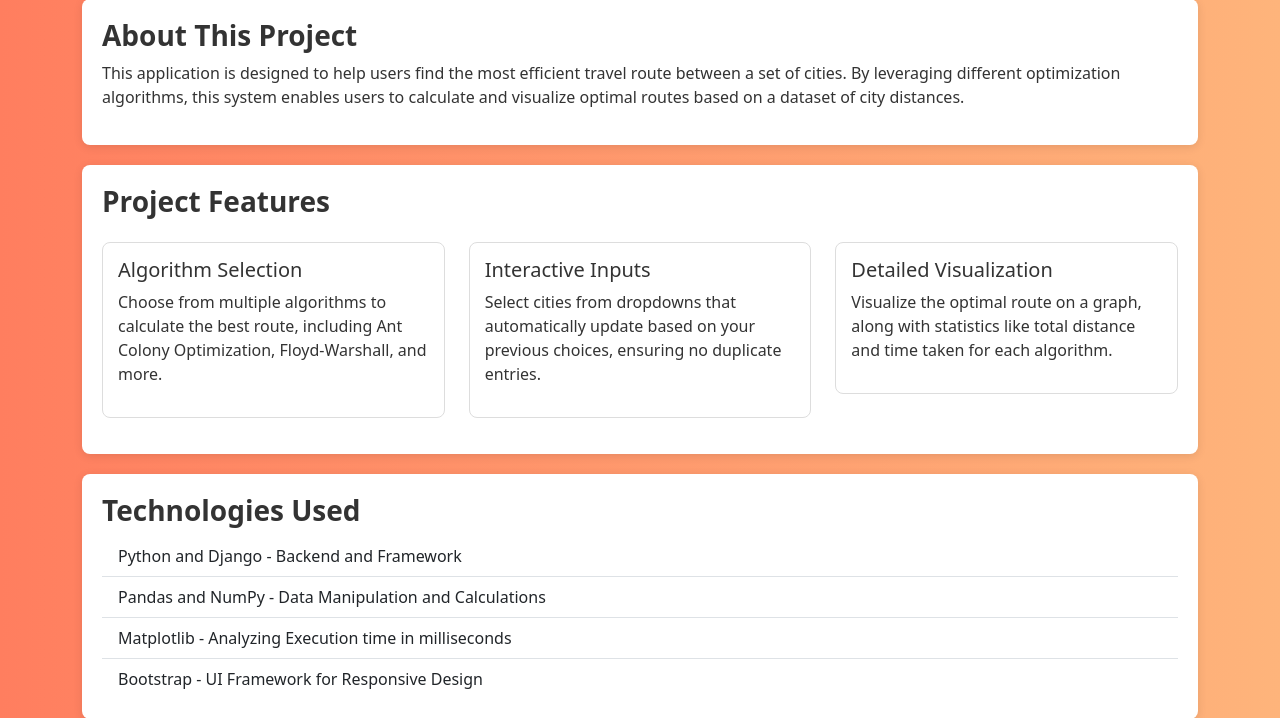
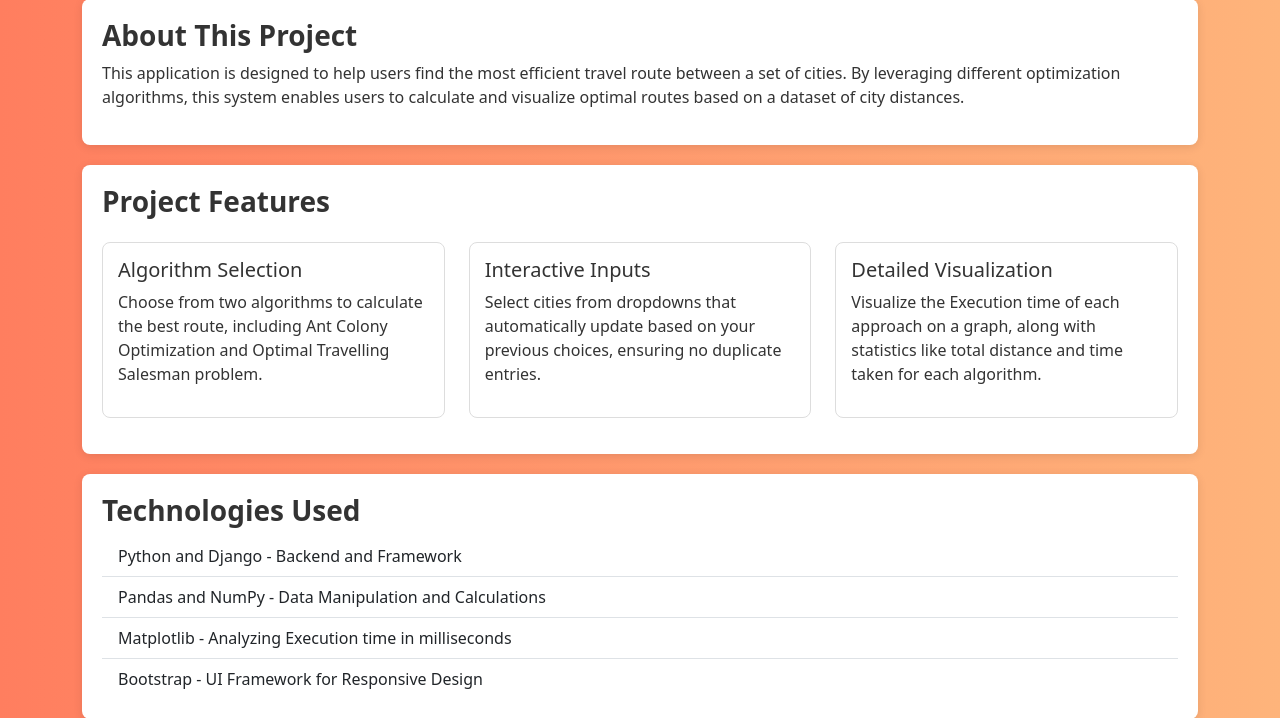
Before and after one commit to abhaykoka/Route_Optimization_ACO_VS_TSP, a Django app: page /project_info/ in a window 1280 px wide. Shown: the part 181-899 px from the top of the page. Run offline with Django 4.2, Linux system fonts and the light colour scheme; some libraries are stand-ins or nearby versions.

Commit message:
Update project_info.html

```diff
--- a/route_app/templates/project_info.html
+++ b/route_app/templates/project_info.html
@@ -82,7 +82,7 @@
             <div class="col-md-4 my-3">
                 <div class="feature-card">
                     <h5>Algorithm Selection</h5>
-                    <p>Choose from multiple algorithms to calculate the best route, including Ant Colony Optimization, Floyd-Warshall, and more.</p>
+                    <p>Choose from two algorithms to calculate the best route, including Ant Colony Optimization and Optimal Travelling Salesman problem.</p>
                 </div>
             </div>
             <div class="col-md-4 my-3">
@@ -94,7 +94,7 @@
             <div class="col-md-4 my-3">
                 <div class="feature-card">
                     <h5>Detailed Visualization</h5>
-                    <p>Visualize the optimal route on a graph, along with statistics like total distance and time taken for each algorithm.</p>
+                    <p>Visualize the Execution time of each approach on a graph, along with statistics like total distance and time taken for each algorithm.</p>
                 </div>
             </div>
         </div>
```
